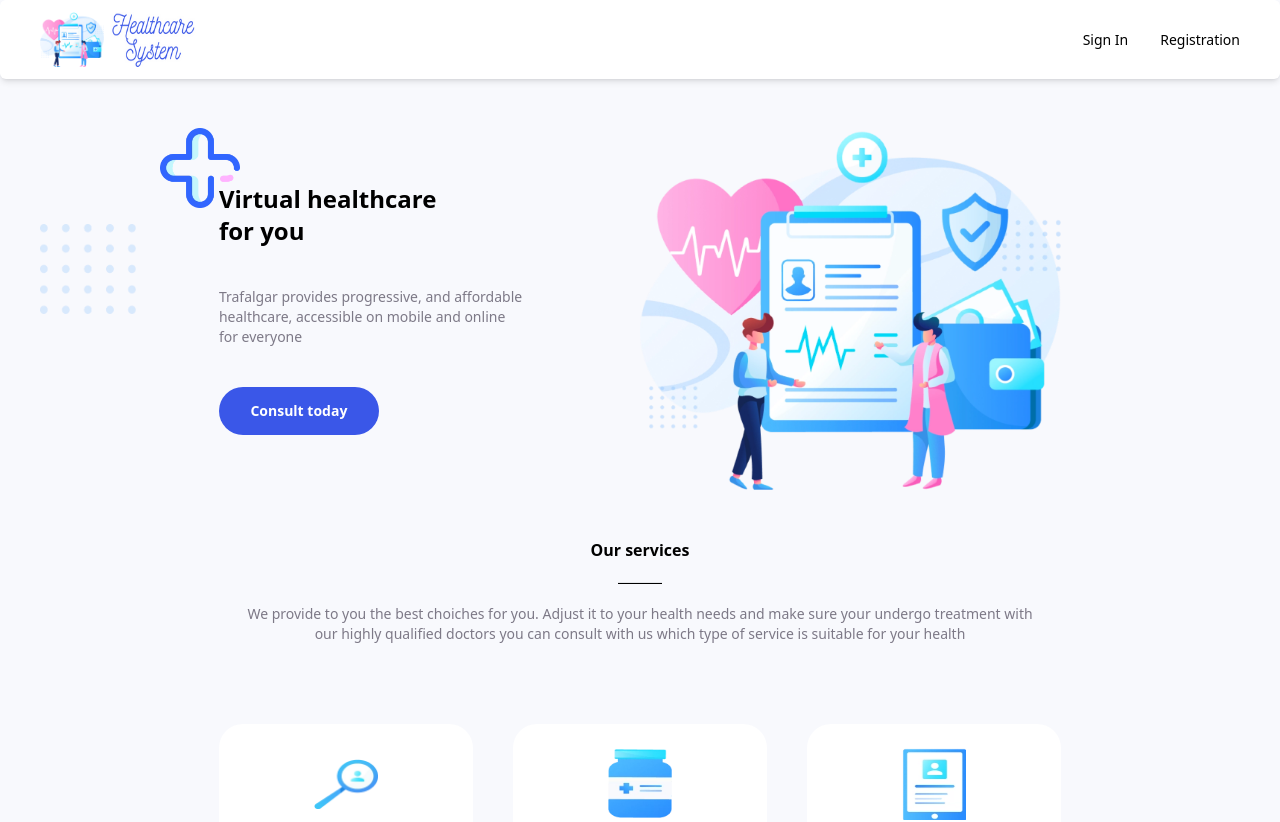
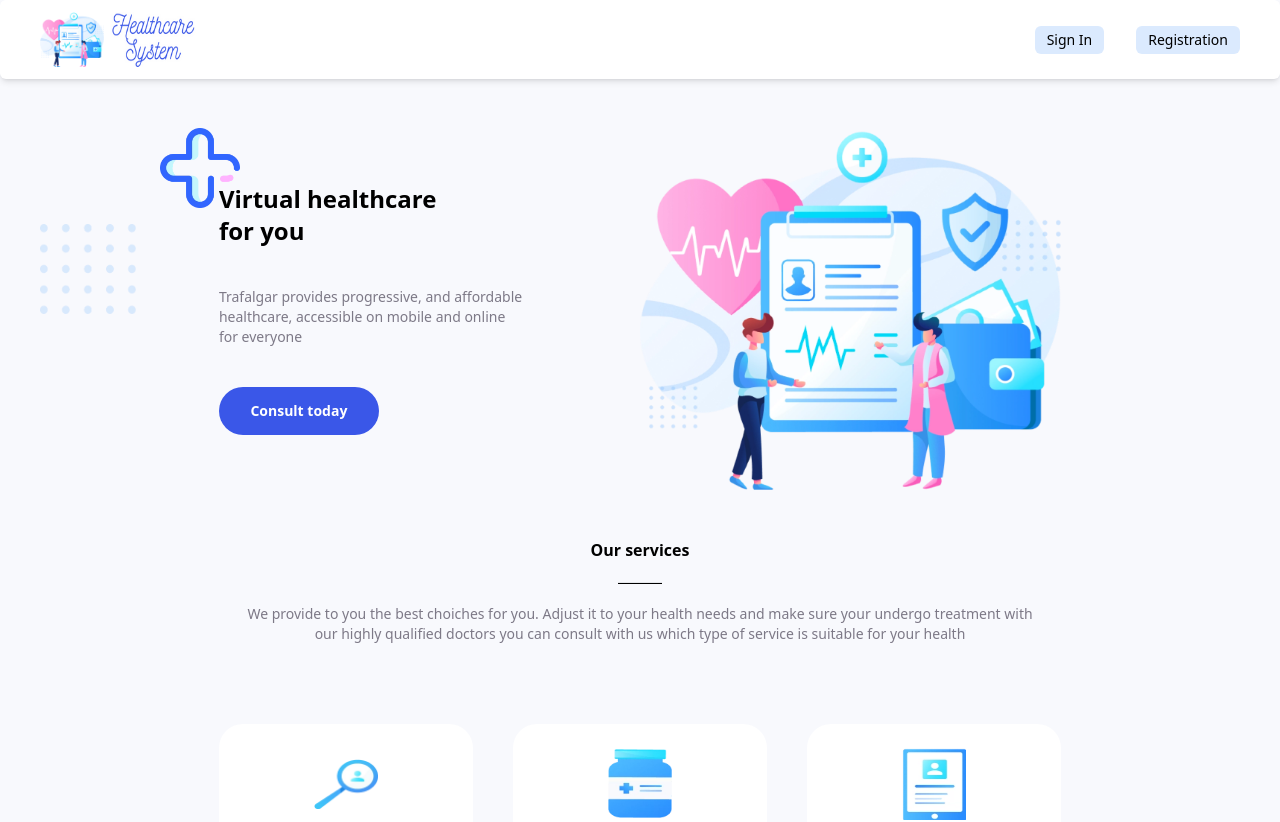
Before and after one commit to danatunes/healthcare-system-webpack, a React (Create React App) app: page /main in a window 1280 px wide. Shown: the top 822 px of the page. Built offline with nearby package versions, Linux system fonts and the light colour scheme.

Commit message:
fix toast sign up

```diff
--- a/src/components/header/Header.jsx
+++ b/src/components/header/Header.jsx
@@ -63,10 +63,22 @@ export const Header = () => {
           </>
         ) : (
           <>
-            <Link to="/login" className={clsx("text-sm hidden", "sm:block")}>
+            <Link
+              to="/login"
+              className={clsx(
+                "text-sm hidden px-3 py-1 bg-blue-100 rounded-md",
+                "sm:block"
+              )}
+            >
               Sign In
             </Link>
-            <Link to="/sign-up" className={clsx("text-sm hidden", "sm:block")}>
+            <Link
+              to="/sign-up"
+              className={clsx(
+                "text-sm hidden px-3 py-1 bg-blue-100 rounded-md",
+                "sm:block"
+              )}
+            >
               Registration
             </Link>
           </>
--- a/src/pages/auth/signUp/signUp.jsx
+++ b/src/pages/auth/signUp/signUp.jsx
@@ -64,22 +64,24 @@ export const SignUp = () => {
 
   const [city, setCity] = React.useState([]);
   const [hospitals, setHospitals] = React.useState([]);
-  const [cityId, setCityId] = React.useState();
+  const [cityId, setCityId] = React.useState(null);
 
-  useEffect(async () => {
+  async function fetch() {
     try {
       const responseCity = await publicRequest("/api/v1/city/get-all");
       setCity(responseCity.data);
-      toast("Succesfully created", {
-        type: "success",
-        theme: "light",
-      });
     } catch (e) {
-      toast("Please check your data", {
+      if (e.message) {
+        toast(e.message, {
           type: "error",
           theme: "light",
         });
       }
+    }
+  }
+
+  useEffect(() => {
+    fetch().then();
   }, []);
 
   const onChangeCity = async (e) => {
@@ -91,7 +93,6 @@ export const SignUp = () => {
     });
     setCityId(cityId);
     const response = await publicRequest.get("api/v1/hospital/city/" + cityId);
-    console.log(response.data);
     setHospitals(response.data.hospitals);
   };
 
@@ -107,11 +108,24 @@ export const SignUp = () => {
     });
     requestData.City = cityId;
     requestData.Clinics = clinicId;
+
+    try {
       const response = await publicRequest.post(
         "api/v1/auth/registration/patient",
         requestData
       );
-    console.log(response);
+      toast("Succesfully created", {
+        type: "success",
+        theme: "light",
+      });
+    } catch (e) {
+      if (e.message) {
+        toast(e.message, {
+          type: "error",
+          theme: "light",
+        });
+      }
+    }
   };
 
   return (
```
Also changed, not shown: src/layouts/index-layout/index.jsx (+1 -8 lines). Lines whose indentation alone changed are shown as unchanged.
